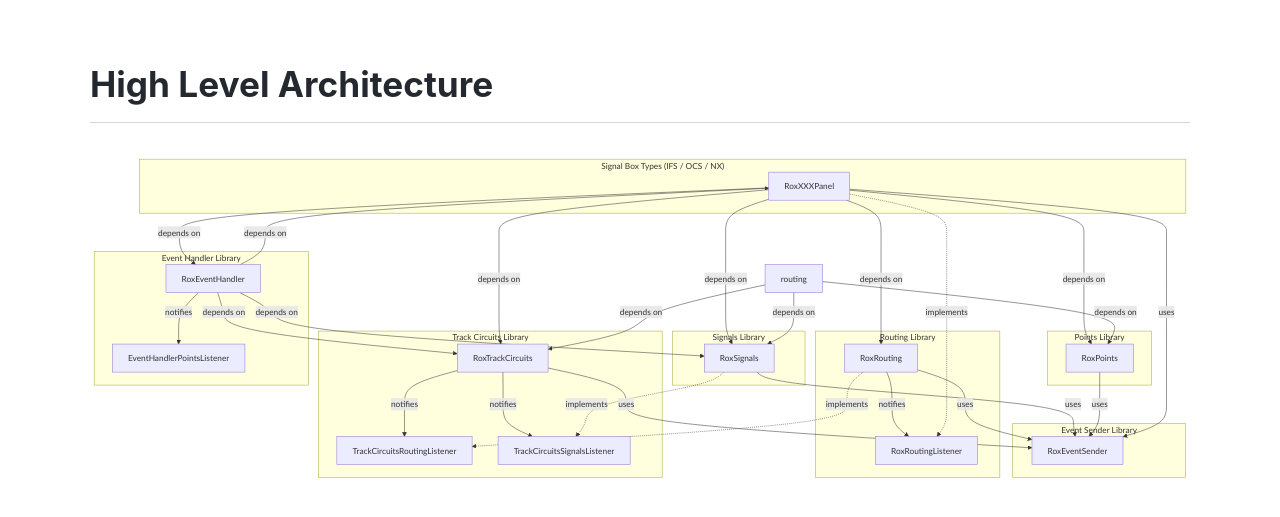
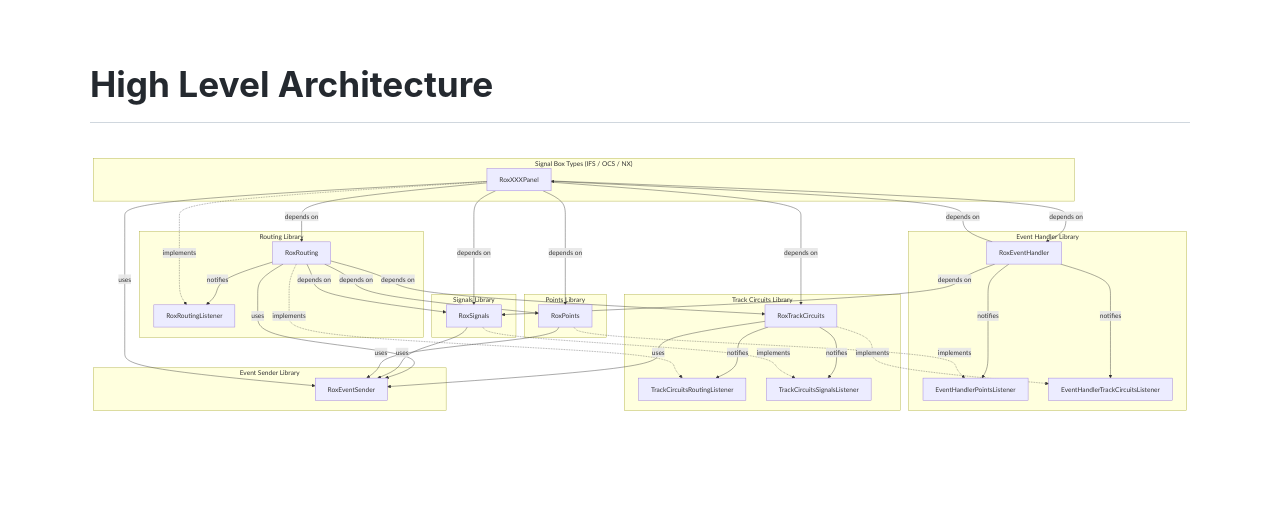
Before and after one commit to NickLocke/RoxeterModelRailway, a Jekyll site: the page built from ApplicationDesign/HighLevelArchitecture.md, in a window 1280 px wide. Shown: the top 517 px of the page. Built offline with Jekyll 4.4.1, drawn with Linux system fonts in a browser that asks for light colours; our own code applies the rules of GitHub Pages for plain Markdown files.

Commit message:
Track Circuit Interface

```diff
--- a/ApplicationDesign/HighLevelArchitecture.md
+++ b/ApplicationDesign/HighLevelArchitecture.md
@@ -38,6 +38,7 @@ flowchart TB
     subgraph EventHandlerLibrary["Event Handler Library"]
         EventHandler["RoxEventHandler"]
         EventHandlerPointsListener["EventHandlerPointsListener"]
+        EventHandlerTrackCircuitsListener["EventHandlerTrackCircuitsListener"]
     end
 
     %% Depends on is where the class is passed into the constructor of the object.
@@ -48,12 +49,11 @@ flowchart TB
     XXX -->|depends on| TrackCircuits
     XXX -->|depends on| EventHandler
 
-    routing -->|depends on| Signals
-    routing -->|depends on| Points
-    routing -->|depends on| TrackCircuits
+    Routing -->|depends on| Signals
+    Routing -->|depends on| Points
+    Routing -->|depends on| TrackCircuits
 
     EventHandler -->|depends on| Signals
-    EventHandler -->|depends on| TrackCircuits
     EventHandler -->|depends on| XXX
 
     %% Notifies is the process of a library calling one of its listeners
@@ -62,12 +62,15 @@ flowchart TB
     TrackCircuits -->|notifies| TrackCircuitsRoutingListener
     TrackCircuits -->|notifies| TrackCircuitsSignalsListener
     EventHandler -->|notifies| EventHandlerPointsListener
+    EventHandler -->|notifies| EventHandlerTrackCircuitsListener
 
     %% Implements is where a class implements one of the other class's interfaces.
 
     XXX -.->|implements| RoutingListener
     Signals -.->|implements| TrackCircuitsSignalsListener
     Routing -.->|implements| TrackCircuitsRoutingListener
+    Points -.->|implements| EventHandlerPointsListener
+    TrackCircuits -.->|implements| EventHandlerTrackCircuitsListener
 
     Routing -->|uses| EventSender
     Signals -->|uses| EventSender
```
